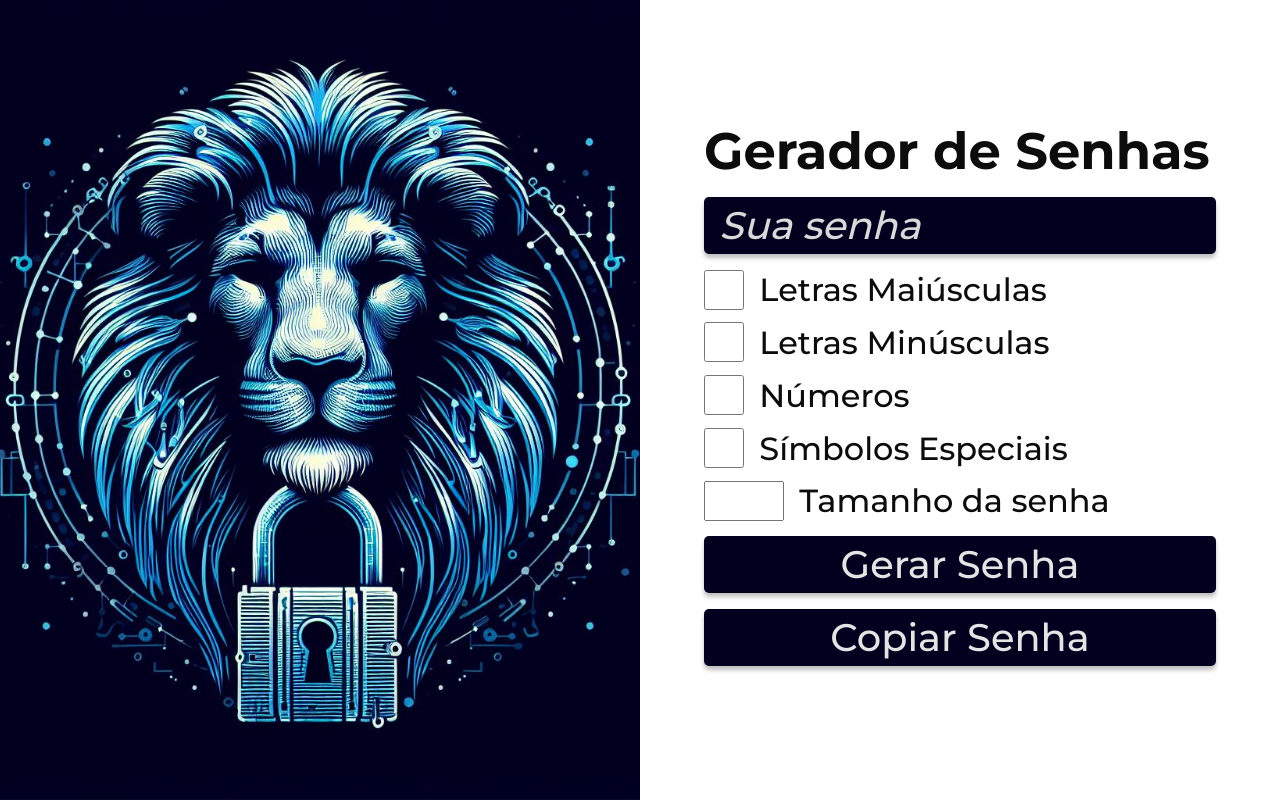
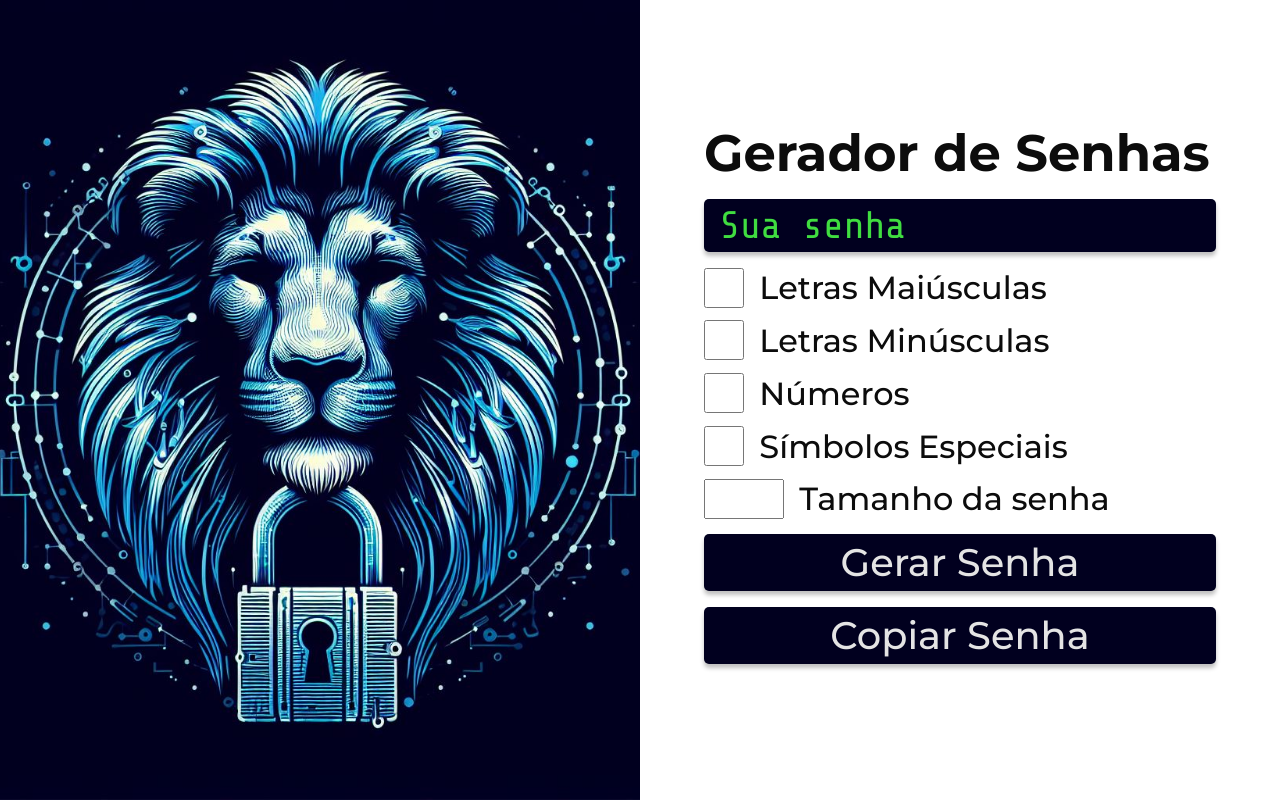
Before and after one commit to Vini-Ferraz/geradorDeSenhas, a plain HTML site: page index.html in a window 1280 px wide. Drawn offline with nearby package versions, Linux system fonts and the light colour scheme.

Commit message:
Ajustando questões de design.
Troquei a fonte e o estilo da senha gerada, para parecer mais high tech.

Ajustei o overflow para realmente não vazar a senha.

Alinhei o titulo em telas pequenas.

```diff
--- a/assets/stylesheet.css
+++ b/assets/stylesheet.css
@@ -1,9 +1,10 @@
-/* Importando a fonte Montserrat do Google Fonts */
-@import url("https://fonts.googleapis.com/css2?family=Montserrat:wght@500;700&display=swap");
+/* Importando as fontes Montserrat e Share Tech do Google Fonts */
+@import url("https://fonts.googleapis.com/css2?family=Montserrat:ital,wght@0,100..900;1,100..900&family=Share+Tech+Mono&display=swap");
 /* Definição de variáveis CSS personalizadas usando :root */
 :root {
   --fonte-principal: "Montserrat", sans-serif;
   --fonte-cor: #0c0c0c;
+  --fonte-cor-senha: #40dd40;
   --input-fundo-cor: #01001f;
   --input-fonte-cor: #e4e4e4;
   --fundo-cor-place-holder: #d9d9d9;
@@ -73,8 +74,9 @@
   background-color: #030146;
 }
 #senhaInput {
-  color: var(--fundo-cor-place-holder);
-  font-style: italic;
+  color: var(--fonte-cor-senha);
+  font-family: "Share Tech Mono", monospace;
+  white-space: nowrap;
   overflow-x: auto;
 }
 .checkBoxCustomizado {
@@ -143,7 +145,7 @@ main {
     display: none;
   }
   #elementoTexto {
-    align-items: center;
+    align-items: start;
     justify-content: center;
     padding: 0 5%;
     width: 100vw;
```
